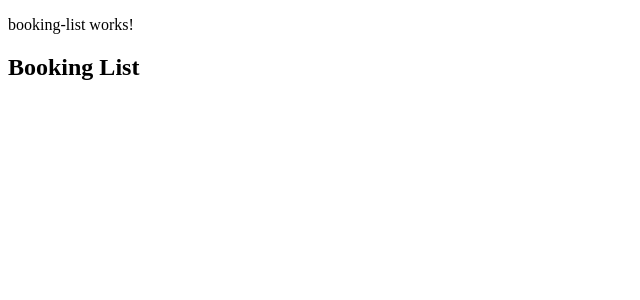
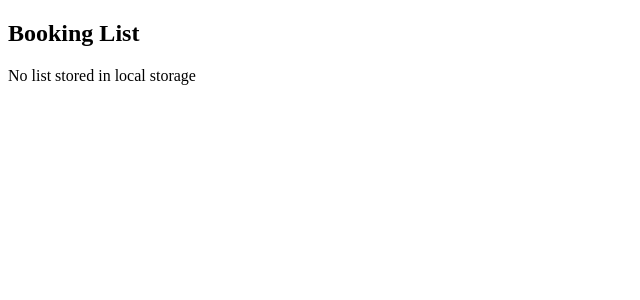
Before and after one commit to AJenkinsSolutions/hotel-booking-app, an Angular app: page /list in a window 1280 px wide. Shown: the top 300 px of the page, without its empty margins (0-640 px from the left). Built offline with nearby package versions, Linux system fonts and the light colour scheme.

Commit message:
Add: ng-template structal directive

```diff
--- a/src/app/booking-list/booking-list.component.html
+++ b/src/app/booking-list/booking-list.component.html
@@ -1,8 +1,6 @@
-<p>booking-list works!</p>
-
 <h2>Booking List</h2>
 
-<div>
+<div *ngIf="bookingArray.length; else infoMsgTemaplate">
     <ul>
         <li *ngFor="let booking of bookingArray">
 
@@ -15,3 +13,11 @@
         </li>
     </ul>
 </div>
+
+
+
+<ng-template #infoMsgTemaplate>
+
+    <p>No list stored in local storage</p>
+
+</ng-template>
```
